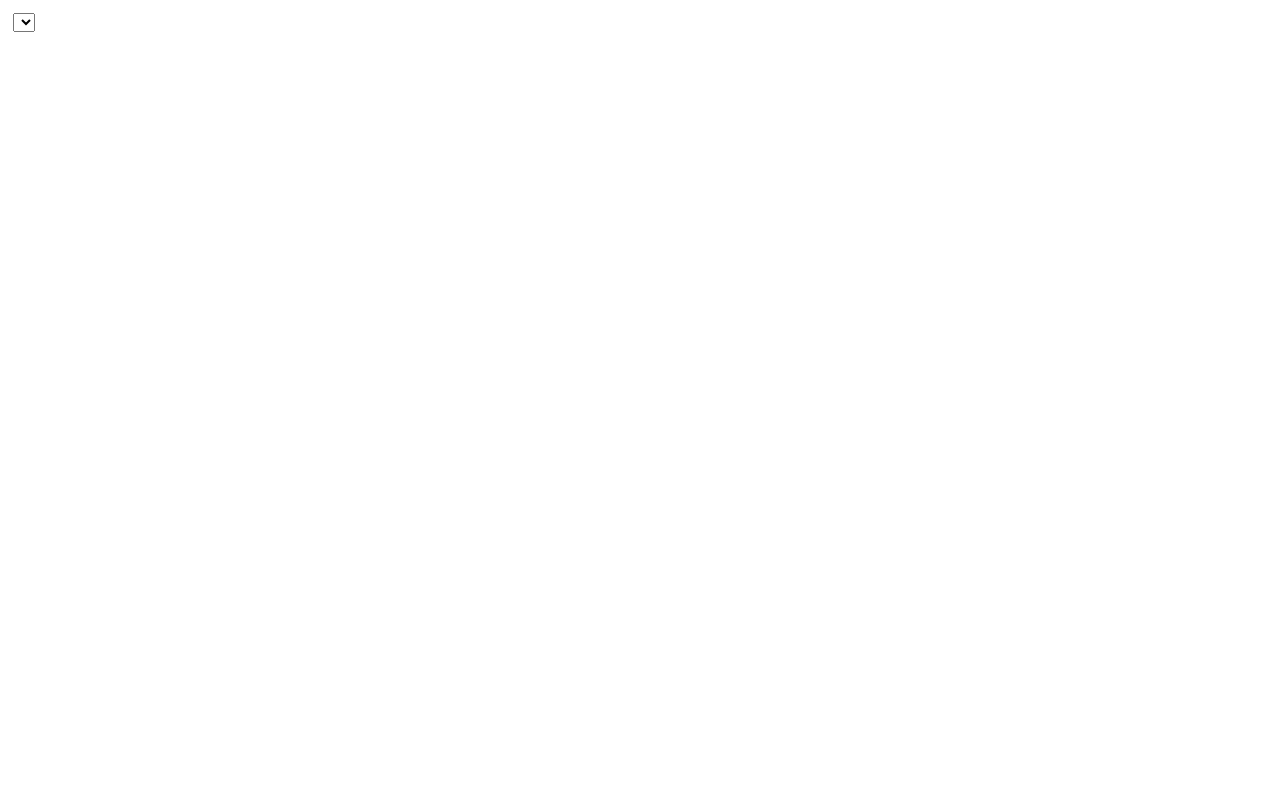
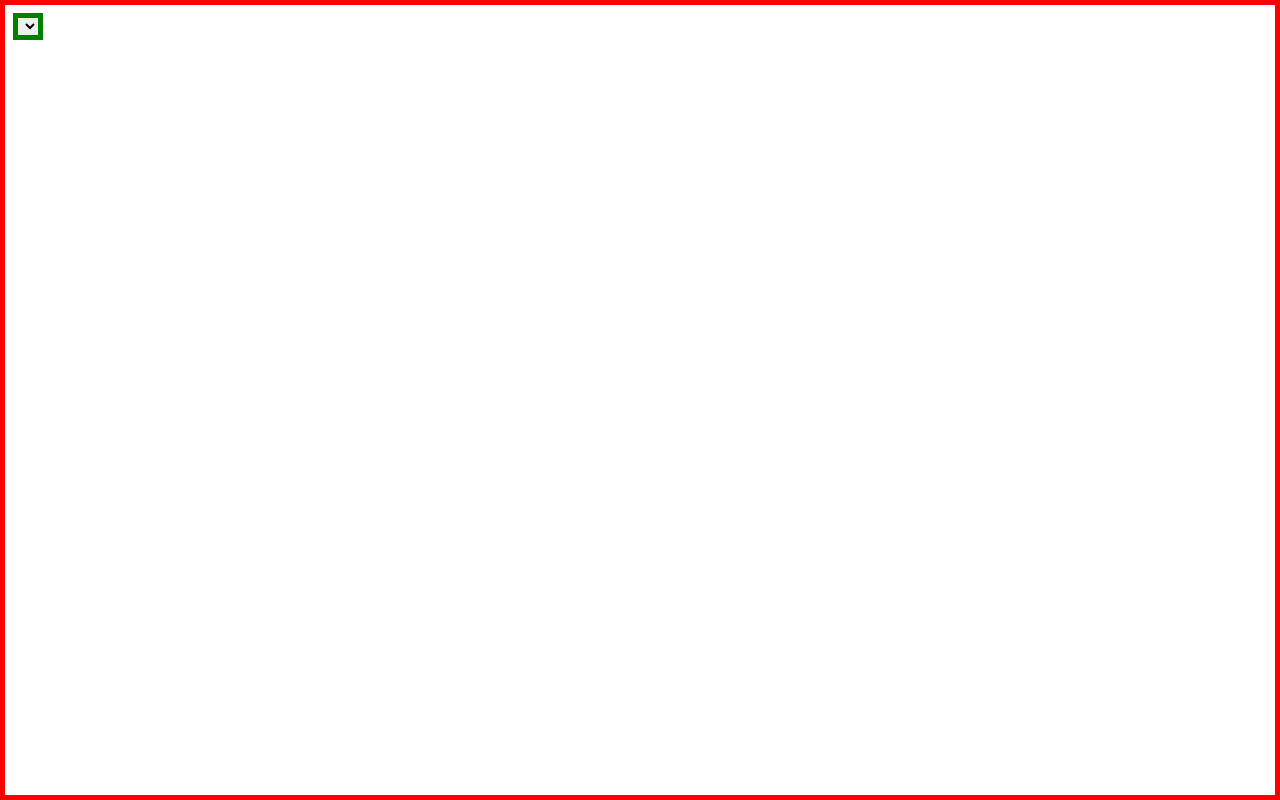
Before and after one commit to kaseyknudsen/forge-viewer, a website built with Vite: page index.html in a window 1280 px wide. Built offline with nearby package versions, Linux system fonts and the light colour scheme.

Commit message:
added script and style files

```diff
--- a/script.js
+++ b/script.js
@@ -0,0 +1,4 @@
+const viewer = document.querySelector("#viewer");
+const models = document.querySelector("#models");
+viewer.style.border = "5px solid red";
+models.style.border = "5px solid green";
--- a/style.css
+++ b/style.css
@@ -1,6 +1,7 @@
 #viewer {
     position: absolute;
     inset: 0;
+
   }
 
   #models {
@@ -8,4 +9,5 @@
     left: 1em;
     top: 1em;
     z-index: 1;
+
   }
```
